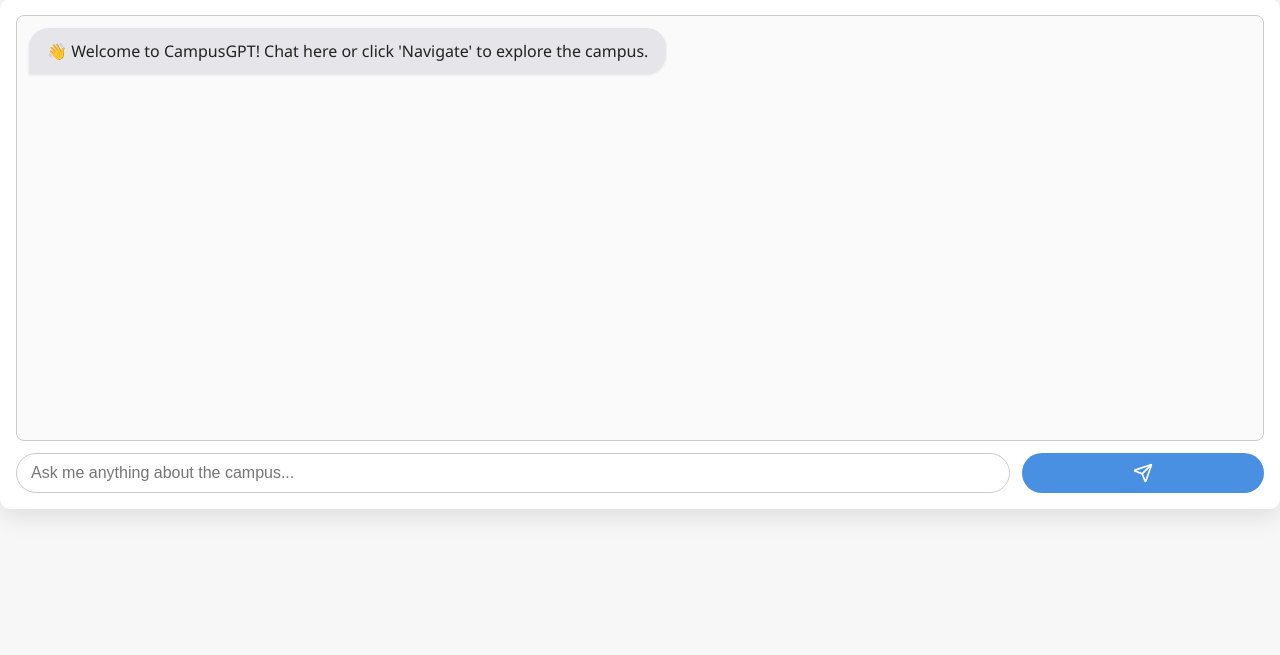
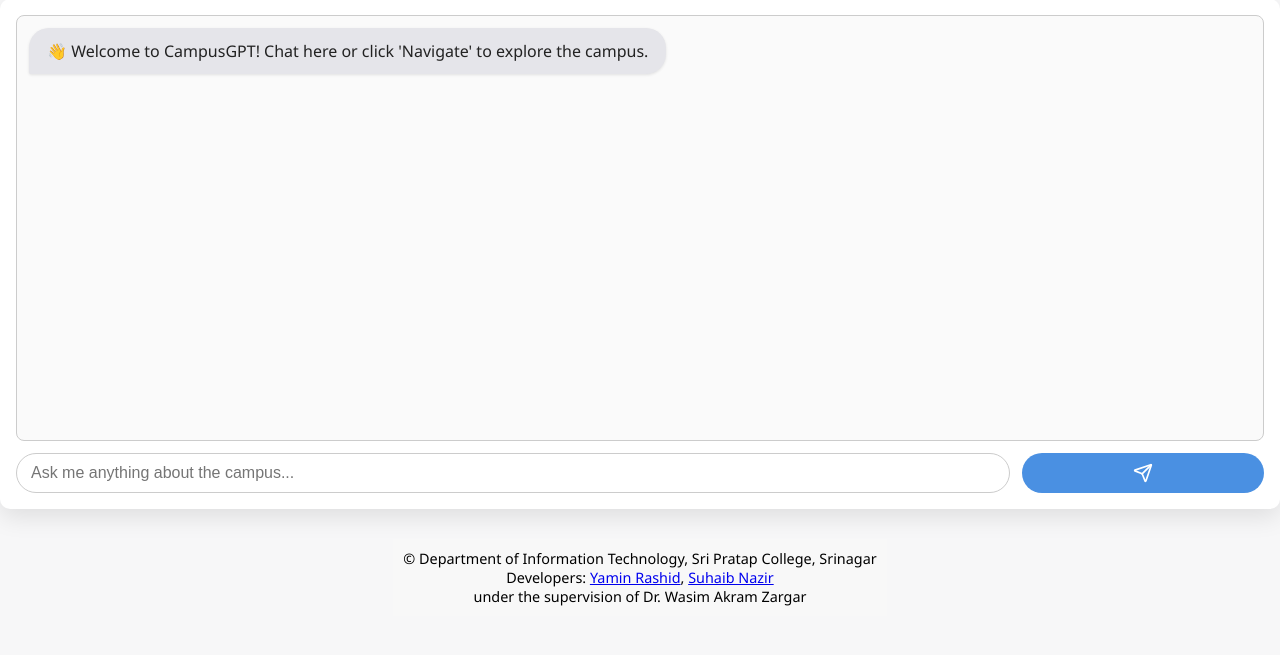
Before and after one commit to xbr-dr/cc, a Flask app: page / in a window 1280 px wide. Shown: the part 145-800 px from the top of the page. Run offline with Flask 3, Linux system fonts and the light colour scheme; data that the repository does not hold is empty.

Commit message:
Update index.html with footer and CSS order
Reordered CSS and added footer with developer credits.

```diff
--- a/backend/templates/user/index.html
+++ b/backend/templates/user/index.html
@@ -6,10 +6,13 @@
   <meta name="viewport" content="width=device-width, initial-scale=1" />
   <title>Campus Chatbot - User</title>
 
-  <!-- Leaflet CSS -->
-  <link rel="stylesheet" href="https://unpkg.com/leaflet@1.9.4/dist/leaflet.css" />
 
-  <link rel="stylesheet" href="{{ url_for('static', filename='user/style.css') }}">
+  <!-- CSS -->
+<link rel="stylesheet" href="{{ url_for('static', filename='user/style.css') }}">
+<link rel="stylesheet" href="https://unpkg.com/leaflet@1.9.4/dist/leaflet.css" />
+
+
+
 </head>
 
 <body>
@@ -46,8 +49,17 @@
     </section>
   </main>
 
+  <footer style="text-align: center; padding: 10px; font-size: 0.9rem; background-color: #f8f8f8; margin-top: 10px;">
+    © Department of Information Technology, Sri Pratap College, Srinagar<br>
+    Developers:
+    <a href="https://instagram.com/yamin_rashid_wani" target="_blank">Yamin Rashid</a>,
+    <a href="https://instagram.com/_suhaib_.wani007" target="_blank">Suhaib Nazir</a>
+    <br> under the supervision of Dr. Wasim Akram Zargar
+  </footer>
+
   <!-- Leaflet JS -->
   <script src="https://unpkg.com/leaflet@1.9.4/dist/leaflet.js"></script>
+  <!-- JS -->
   <script src="{{ url_for('static', filename='user/script.js') }}"></script>
 </body>
 
```
